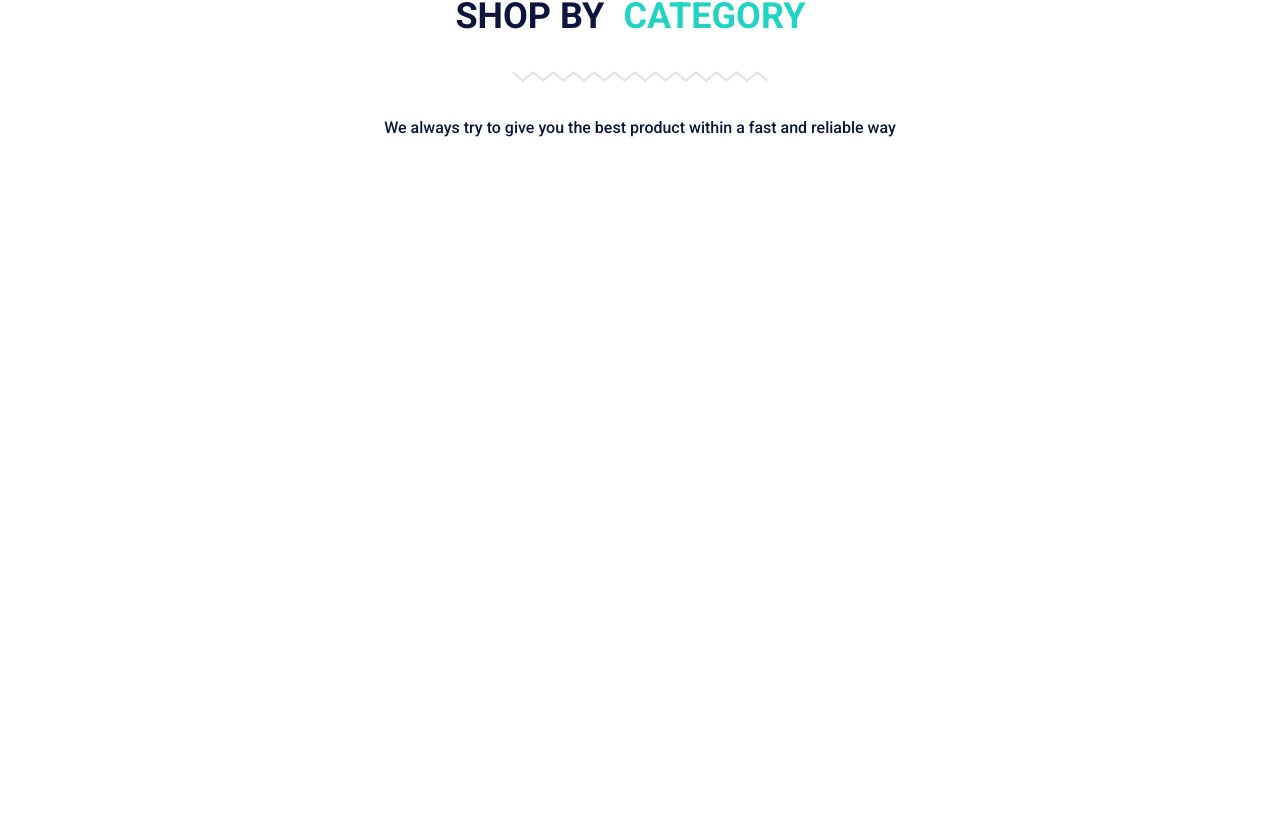
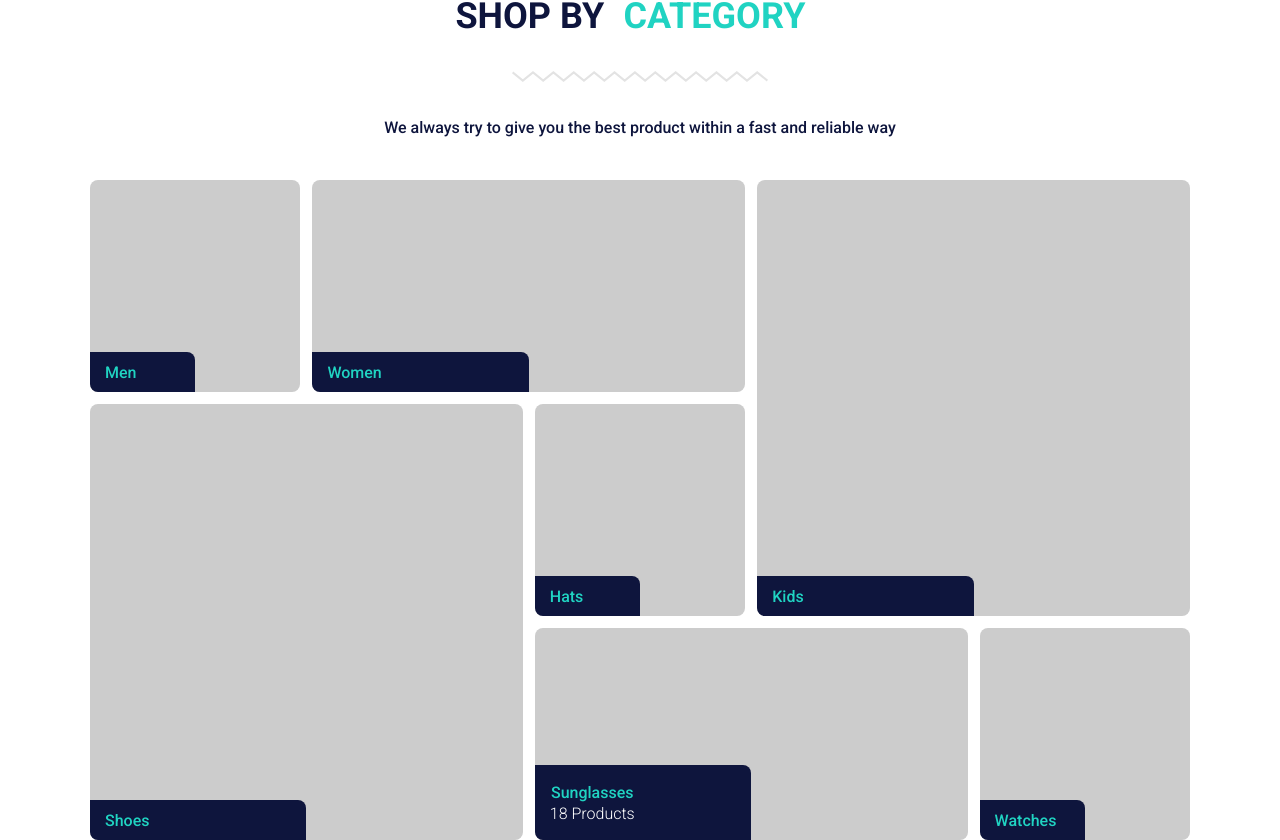
Before and after one commit to ScrumWin21/ScrumFrontEnd, a React (Create React App) app: page / in a window 1280 px wide. Shown: the part 1079-1919 px from the top of the page. Before the commit the page ends 1219 px from the top, so only its background shows below. Built offline with nearby package versions, Linux system fonts and the light colour scheme.

Commit message:
showcase three grid completed

```diff
--- /dev/null
+++ b/css/App.css
@@ -0,0 +1,357 @@
+@import url("https://fonts.googleapis.com/css2?family=Roboto:wght@100;300;400;500;700;900&display=swap");
+.ContainerRegular {
+  width: 1100px;
+}
+
+.ContainerWide {
+  width: 1680px;
+}
+
+.justify-content-center {
+  justify-content: center;
+}
+
+.flex {
+  display: flex;
+}
+
+.margin-lr-auto {
+  margin-left: auto;
+  margin-right: auto;
+}
+
+body {
+  margin: 0;
+}
+
+body .bg-blue {
+  background-color: #20d3c2;
+}
+
+body .bg-blue .g-split {
+  font-family: "Roboto", sans-serif;
+  color: #ffffff;
+  margin: 0 auto;
+  padding: 14px 0 14px 0;
+  justify-content: space-between;
+}
+
+body .bg-blue .g-split .currency {
+  padding-right: 16px;
+}
+
+body .bg-blue .g-split .space {
+  padding-left: 18px;
+}
+
+body .bg-blue .g-split .vertical-border {
+  border-right: 1px solid #ffffff;
+  padding-right: 18px;
+}
+
+body .bg-blue .g-split a {
+  text-decoration: none;
+  color: #ffffff;
+}
+
+body .bg-blue .g-split a:hover {
+  color: #0e153d;
+}
+
+.navbarThree {
+  height: 50px;
+  display: flex;
+  align-items: center;
+  margin-left: auto;
+  margin-right: auto;
+  border: 2px solid black;
+  font-family: "Roboto", sans-serif;
+}
+
+span,
+button {
+  margin-right: 1.2rem;
+}
+
+span:hover {
+  border-bottom: 2px solid #20D3C2;
+  margin-bottom: 1rem;
+}
+
+#btn-browseCategories {
+  background-color: #20D3C2;
+  color: white;
+  margin-left: 3rem;
+  height: 50px;
+  width: 255px;
+  border: none;
+}
+
+#btn-specialOffer {
+  background-color: #20D3C2;
+  color: white;
+  margin-left: 3rem;
+  height: 38px;
+  width: 155px;
+  border-radius: 25px;
+  border: none;
+}
+
+.fa-angle-down {
+  margin-left: 0.2rem;
+  font-size: 0.9rem;
+  color: #20D3C2;
+}
+
+.fa-angle-down-white {
+  margin-left: 1rem;
+  font-size: 0.9rem;
+  color: white;
+}
+
+.fa-bars {
+  margin-right: 0.4rem;
+  font-size: 1.2rem;
+}
+
+#home-showcase-one {
+  background-color: #eeeeee;
+  height: 600px;
+  width: 100%;
+  display: flex;
+  justify-content: center;
+  font-family: "Roboto", sans-serif;
+}
+
+#home-showcaseOne-left {
+  width: 50%;
+  height: 100%;
+  display: flex;
+  align-items: center;
+}
+
+h3 {
+  font-size: 3.75rem;
+  font-weight: 400;
+  color: #0e153d;
+  margin: 0;
+}
+
+h2 {
+  font-size: 3.75rem;
+  font-weight: 800;
+  color: #20d3c2;
+  margin: 0;
+  margin-bottom: 40px;
+}
+
+p {
+  color: #0e153d;
+  margin: 0;
+  line-height: 1.5;
+}
+
+#home-showcaseOne-button {
+  margin-top: 47px;
+  background-color: #ffffff;
+  width: 154px;
+  height: 54px;
+  border-radius: 28px;
+  border: none;
+  color: #20d3c2;
+  font-size: 1.125;
+  font-weight: 700;
+  transition: all ease 0.1s;
+  cursor: pointer;
+}
+
+#home-showcaseOne-button:hover {
+  box-shadow: rgba(0, 0, 0, 0.15) 1.95px 1.95px 2.6px;
+  transform: scale(1.02);
+}
+
+.home-showcaseTwo-container {
+  justify-content: space-between;
+  margin-left: auto;
+  margin-right: auto;
+  margin-top: 120px;
+}
+
+.home-showcaseTwo-card {
+  width: 400px;
+  height: 140px;
+  background-color: #b7f1f1;
+  border: transparent;
+  transition: all ease 0.2s;
+  display: flex;
+  cursor: pointer;
+}
+
+.home-showcaseTwo-card:hover {
+  background-color: #20d3c2;
+  border: transparent;
+  box-shadow: rgba(0, 0, 0, 0.15) 1.95px 1.95px 2.6px;
+  transform: scale(1.02);
+}
+
+.home-showcaseTwo-card:hover h4 {
+  color: #ffffff;
+}
+
+.home-showcaseTwo-card:hover p {
+  color: #ffffff;
+}
+
+.showcaseTwo-card-icon {
+  width: 30%;
+  padding-left: 10px;
+  display: flex;
+  align-items: center;
+  justify-content: center;
+}
+
+.showcaseTwo-card-text {
+  margin-left: 30px;
+  padding-right: 40px;
+}
+
+.showcaseTwo-card-text h4 {
+  font-family: "Roboto", sans-serif;
+  font-size: 16px;
+  color: #20d3c2;
+  font-weight: 700;
+}
+
+.showcaseTwo-card-text p {
+  color: #0e153d;
+  font-family: "Roboto", sans-serif;
+}
+
+#home-showcase-three {
+  text-align: center;
+  margin-top: 115px;
+  font-family: "Roboto", sans-serif;
+  margin-left: auto;
+  margin-right: auto;
+}
+
+#home-showcase-three span {
+  font-size: 2.25rem;
+  font-weight: 700;
+}
+
+#home-showcase-three #shop-by {
+  color: #0e153d;
+}
+
+#home-showcase-three #category {
+  color: #20d3c2;
+}
+
+#home-showcase-three p {
+  color: #0e153d;
+  font-weight: 500;
+}
+
+#home-showcase-three #sqiggleLine-home {
+  margin-top: 30px;
+  margin-bottom: 30px;
+}
+
+#homeShowcaseThree-grid {
+  display: grid;
+  width: 100%;
+  height: 660px;
+  grid-template-columns: auto auto auto auto auto;
+  grid-template-rows: auto auto auto;
+  row-gap: 12px;
+  column-gap: 12px;
+  margin-top: 40px;
+}
+
+.home-grid-box-gray {
+  background-color: #cccccc;
+  border-radius: 8px;
+  position: relative;
+}
+
+.home-grid-box-blue {
+  background-color: #0e153d;
+  width: 50%;
+  height: 40px;
+  display: flex;
+  float: left;
+  position: absolute;
+  bottom: 0;
+  align-items: center;
+  border-bottom-left-radius: 8px;
+  border-top-right-radius: 8px;
+}
+
+.home-grid-box-blue h3 {
+  color: #20d3c2;
+  font-size: 16px;
+  font-weight: 500;
+  padding-left: 15px;
+}
+
+.home-grid-box-blueTwo {
+  background-color: #0e153d;
+  width: 50%;
+  height: 75px;
+  display: flex;
+  float: left;
+  position: absolute;
+  bottom: 0;
+  align-items: center;
+  border-bottom-left-radius: 8px;
+  border-top-right-radius: 8px;
+}
+
+.home-grid-box-blueTwo #box-blueTwo-large {
+  padding-top: auto;
+  padding-bottom: auto;
+}
+
+.home-grid-box-blueTwo #box-blueTwo-large h3 {
+  margin-bottom: 0px;
+}
+
+.home-grid-box-blueTwo #box-blueTwo-large h4 {
+  margin: 0;
+  padding-top: 2px;
+  padding-left: 15px;
+  color: #ffffff;
+  font-weight: 300;
+}
+
+.home-grid-box-blueTwo h3 {
+  color: #20d3c2;
+  font-size: 16px;
+  font-weight: 500;
+  padding-left: 15px;
+}
+
+#home-showcaseThree-grid-boxTwo {
+  grid-column: 2/4;
+}
+
+#home-showcaseThree-grid-boxThree {
+  grid-column: 4/6;
+  grid-row: 1/3;
+}
+
+#home-showcaseThree-grid-boxFour {
+  grid-column: 1/3;
+  grid-row: 2/4;
+}
+
+#home-showcaseThree-grid-boxFive {
+  grid-column: 3;
+  grid-row: 2;
+}
+
+#home-showcaseThree-grid-boxSix {
+  grid-column: 3/5;
+  grid-row: 3;
+}
--- a/scss/_homeShowcaseThree.scss
+++ b/scss/_homeShowcaseThree.scss
@@ -25,9 +25,100 @@
     margin-top: 30px;
     margin-bottom: 30px;
   }
-
 }
 
 #homeShowcaseThree-grid {
+  display: grid;
+  width: 100%;
+  height: 660px;
+  grid-template-columns: auto auto auto auto auto;
+  grid-template-rows: auto auto auto;
+  row-gap: 12px;
+  column-gap: 12px;
+  margin-top: 40px;
+}
 
+.home-grid-box-gray {
+  background-color: #cccccc;
+  border-radius: 8px;
+  position: relative;
 }
+
+.home-grid-box-blue {
+  background-color: $ThemeColorDarkBlue;
+  width: 50%;
+  height: 40px;
+  display: flex;
+  float: left;
+  position: absolute;
+  bottom: 0;
+  align-items: center;
+  border-bottom-left-radius: 8px;
+  border-top-right-radius: 8px;
+
+  h3 {
+    color: $ThemeColorTeal;
+    font-size: $FontSizeRegular;
+    font-weight: 500;
+    padding-left: 15px;
+  }
+}
+
+.home-grid-box-blueTwo {
+  background-color: $ThemeColorDarkBlue;
+  width: 50%;
+  height: 75px;
+  display: flex;
+  float: left;
+  position: absolute;
+  bottom: 0;
+  align-items: center;
+  border-bottom-left-radius: 8px;
+  border-top-right-radius: 8px;
+
+  #box-blueTwo-large {
+      padding-top: auto;
+      padding-bottom: auto;
+      h3 {
+        margin-bottom: 0px;
+      }
+
+      h4 {
+          margin: 0;
+          padding-top: 2px;
+          padding-left: 15px;
+          color: $White;
+          font-weight: 300;
+      }
+  }
+  h3 {
+    color: $ThemeColorTeal;
+    font-size: $FontSizeRegular;
+    font-weight: 500;
+    padding-left: 15px;
+  }
+}
+
+#home-showcaseThree-grid-boxTwo {
+  grid-column: 2/4;
+}
+
+#home-showcaseThree-grid-boxThree {
+  grid-column: 4/6;
+  grid-row: 1/3;
+}
+
+#home-showcaseThree-grid-boxFour {
+  grid-column: 1/3;
+  grid-row: 2/4;
+}
+
+#home-showcaseThree-grid-boxFive {
+  grid-column: 3;
+  grid-row: 2;
+}
+
+#home-showcaseThree-grid-boxSix {
+  grid-column: 3/5;
+  grid-row: 3;
+}
--- a/scss/_styles.scss
+++ b/scss/_styles.scss
@@ -8,8 +8,3 @@
 
 // ** Important **
 //When creating a new component for styling, make sure to @import "" file into this file, otherwise SCSS rendering will not work.
-
-
-.test {
-    color: $ThemeColorTeal;
-}
--- a/scss/_variables.scss
+++ b/scss/_variables.scss
@@ -32,3 +32,8 @@ $White: #ffffff;
 .flex {
     display: flex;
 }
+
+.margin-lr-auto {
+  margin-left: auto;
+  margin-right: auto;
+}
--- a/src/App.scss
+++ b/src/App.scss
@@ -1 +1,3 @@
-@import "/scss/styles.scss";
+// @import "/scss/styles.scss";
+
+@import "../scss/styles";
--- a/src/components/index/homeShowcaseThree.js
+++ b/src/components/index/homeShowcaseThree.js
@@ -16,7 +16,70 @@ export const HomeShowcaseThree = () => {
             reliable way
           </p>
         </div>
-        <div id="homeShowcaseThree-grid"></div>
+        <div className="ContainerRegular margin-lr-auto">
+          <div id="homeShowcaseThree-grid">
+            {/* box One */}
+            <div className="home-grid-box-gray">
+              <div className="home-grid-box-blue">
+                <h3>Men</h3>
+              </div>
+            </div>
+            {/* box Two */}
+            <div
+              className="home-grid-box-gray"
+              id="home-showcaseThree-grid-boxTwo"
+            >
+              <div className="home-grid-box-blue">
+                <h3>Women</h3>
+              </div>
+            </div>
+            {/* box Three */}
+            <div
+              className="home-grid-box-gray"
+              id="home-showcaseThree-grid-boxThree"
+            >
+              <div className="home-grid-box-blue">
+                <h3>Kids</h3>
+              </div>
+            </div>
+            {/* box four */}
+            <div
+              className="home-grid-box-gray"
+              id="home-showcaseThree-grid-boxFour"
+            >
+              <div className="home-grid-box-blue">
+                <h3>Shoes</h3>
+              </div>
+            </div>
+            {/* box five */}
+            <div
+              className="home-grid-box-gray"
+              id="home-showcaseThree-grid-boxFive"
+            >
+              <div className="home-grid-box-blue">
+                <h3>Hats</h3>
+              </div>
+            </div>
+            {/* box six */}
+            <div
+              className="home-grid-box-gray"
+              id="home-showcaseThree-grid-boxSix"
+            >
+              <div className="home-grid-box-blueTwo">
+                <div id="box-blueTwo-large">
+                  <h3>Sunglasses</h3>
+                  <h4>18 Products</h4>
+                </div>
+              </div>
+            </div>
+            {/* box seven */}
+            <div className="home-grid-box-gray">
+              <div className="home-grid-box-blue">
+                <h3>Watches</h3>
+              </div>
+            </div>
+          </div>
+        </div>
       </div>
     </>
   );
```
Lines whose indentation alone changed are shown as unchanged.
